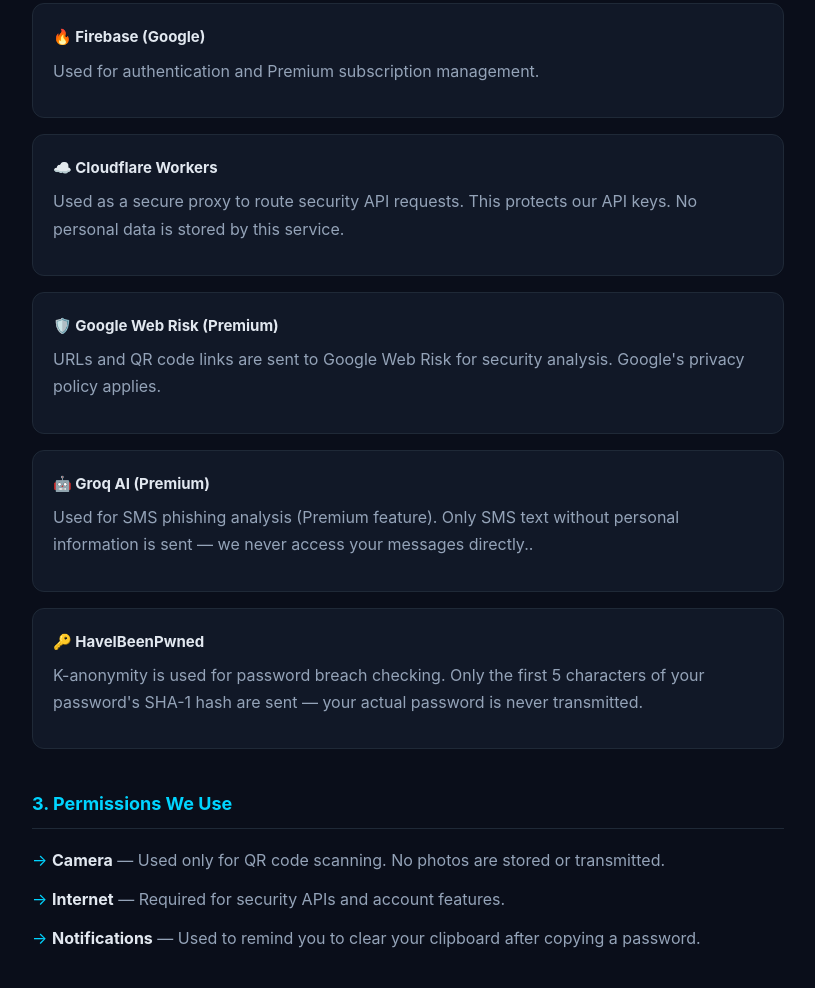
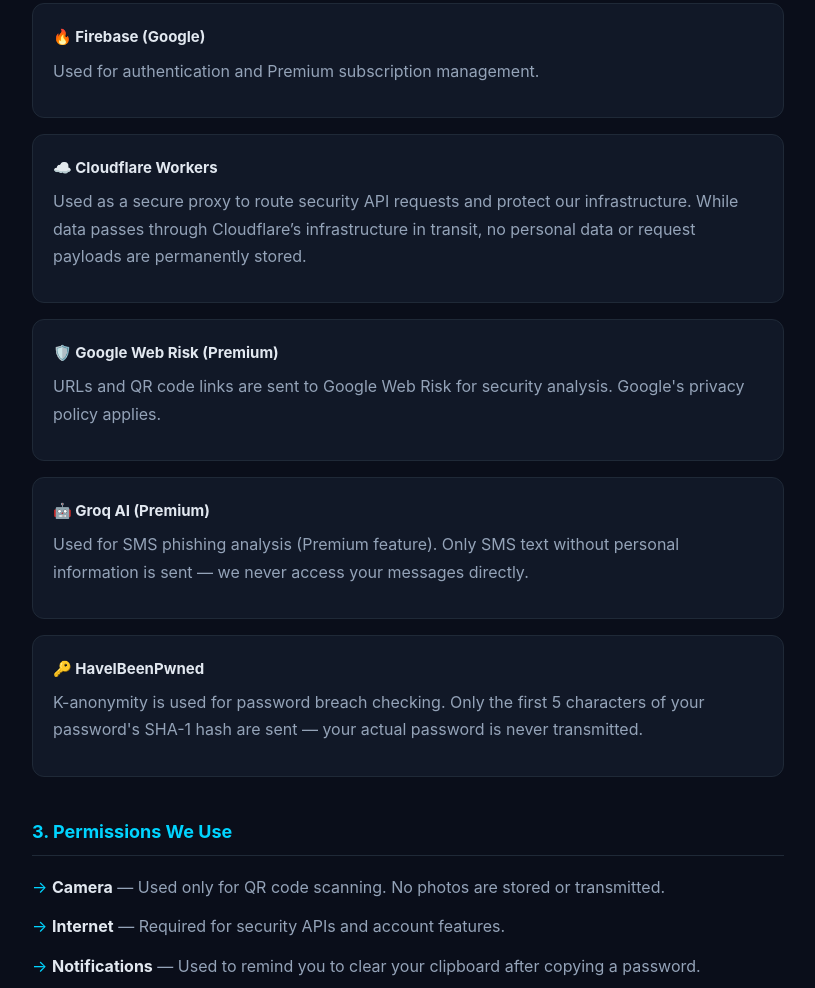
Before and after one commit to albayrakemre-cloud/sentriola.github.io, a plain HTML site: page privacy.html in a window 1280 px wide. Shown: the part 1294-2282 px from the top of the page, without its empty margins (232-1047 px from the left). Drawn offline with Linux system fonts and the light colour scheme.

Commit message:
Update privacy.html

```diff
--- a/privacy.html
+++ b/privacy.html
@@ -211,7 +211,7 @@
 
         <div class="card">
             <h3>☁️ Cloudflare Workers</h3>
-            <p>Güvenlik API isteklerini yönlendirmek için güvenli bir aracı (proxy) olarak kullanılır. API anahtarlarımızı korur. Bu hizmet tarafından hiçbir kişisel veri saklanmaz.</p>
+            <p>Güvenlik API isteklerini yönlendirmek ve altyapımızı korumak için güvenli bir ara sunucu (proxy) olarak kullanılır. Veriler iletim esnasında Cloudflare altyapısından geçmekle birlikte, hiçbir kişisel veri veya istek içeriği kalıcı olarak saklanmaz.</p>
         </div>
 
         <div class="card">
@@ -296,7 +296,7 @@
 
        <div class="card">
            <h3>☁️ Cloudflare Workers</h3>
-           <p>Used as a secure proxy to route security API requests. This protects our API keys. No personal data is stored by this service.</p>
+           <p>Used as a secure proxy to route security API requests and protect our infrastructure. While data passes through Cloudflare’s infrastructure in transit, no personal data or request payloads are permanently stored.</p>
        </div>
 
         <div class="card">
@@ -306,7 +306,7 @@
 
         <div class="card">
             <h3>🤖 Groq AI (Premium)</h3>
-            <p>Used for SMS phishing analysis (Premium feature). Only SMS text without personal information is sent — we never access your messages directly..</p>
+            <p>Used for SMS phishing analysis (Premium feature). Only SMS text without personal information is sent — we never access your messages directly.</p>
         </div>
 
         <div class="card">
```
